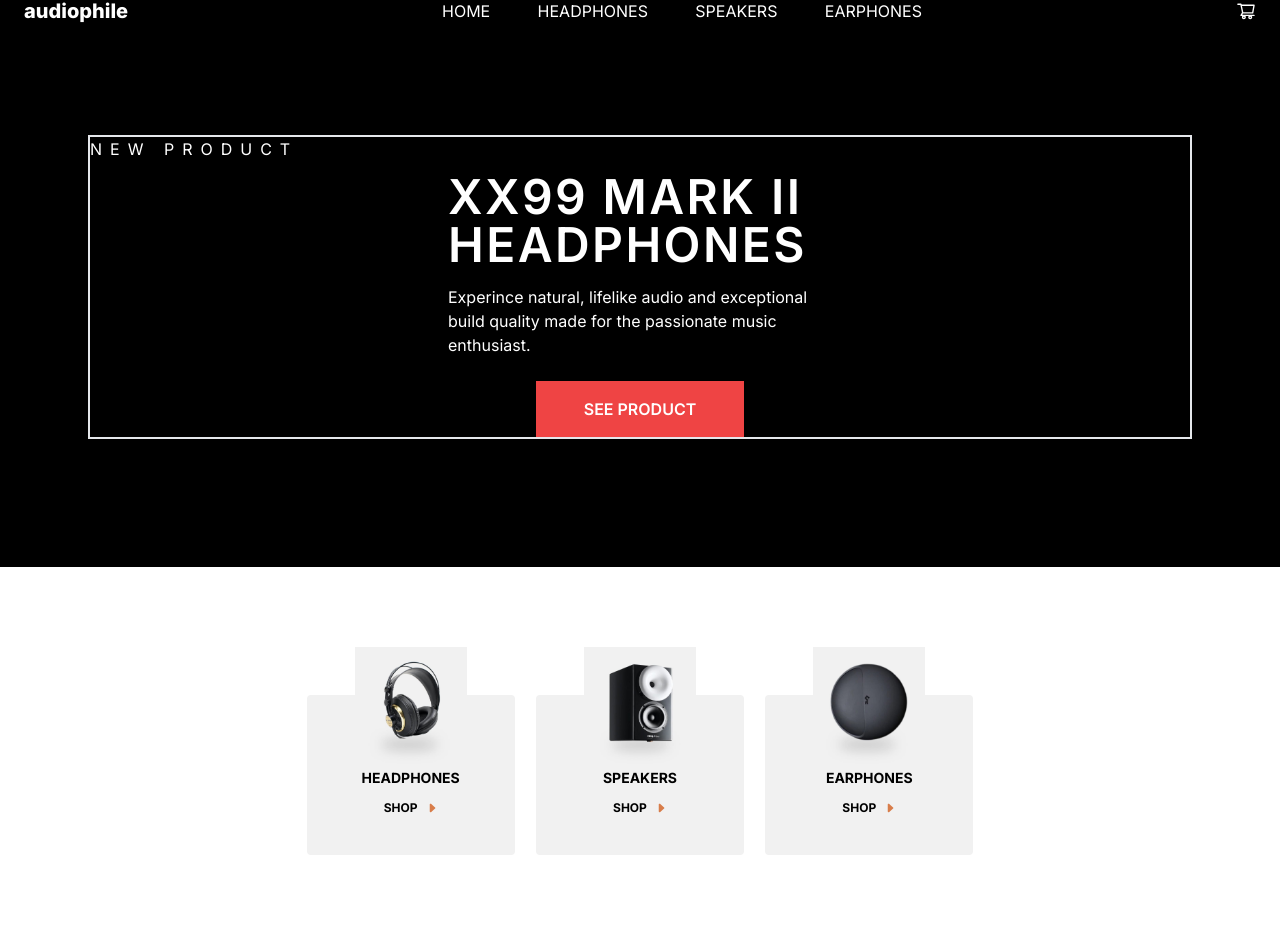
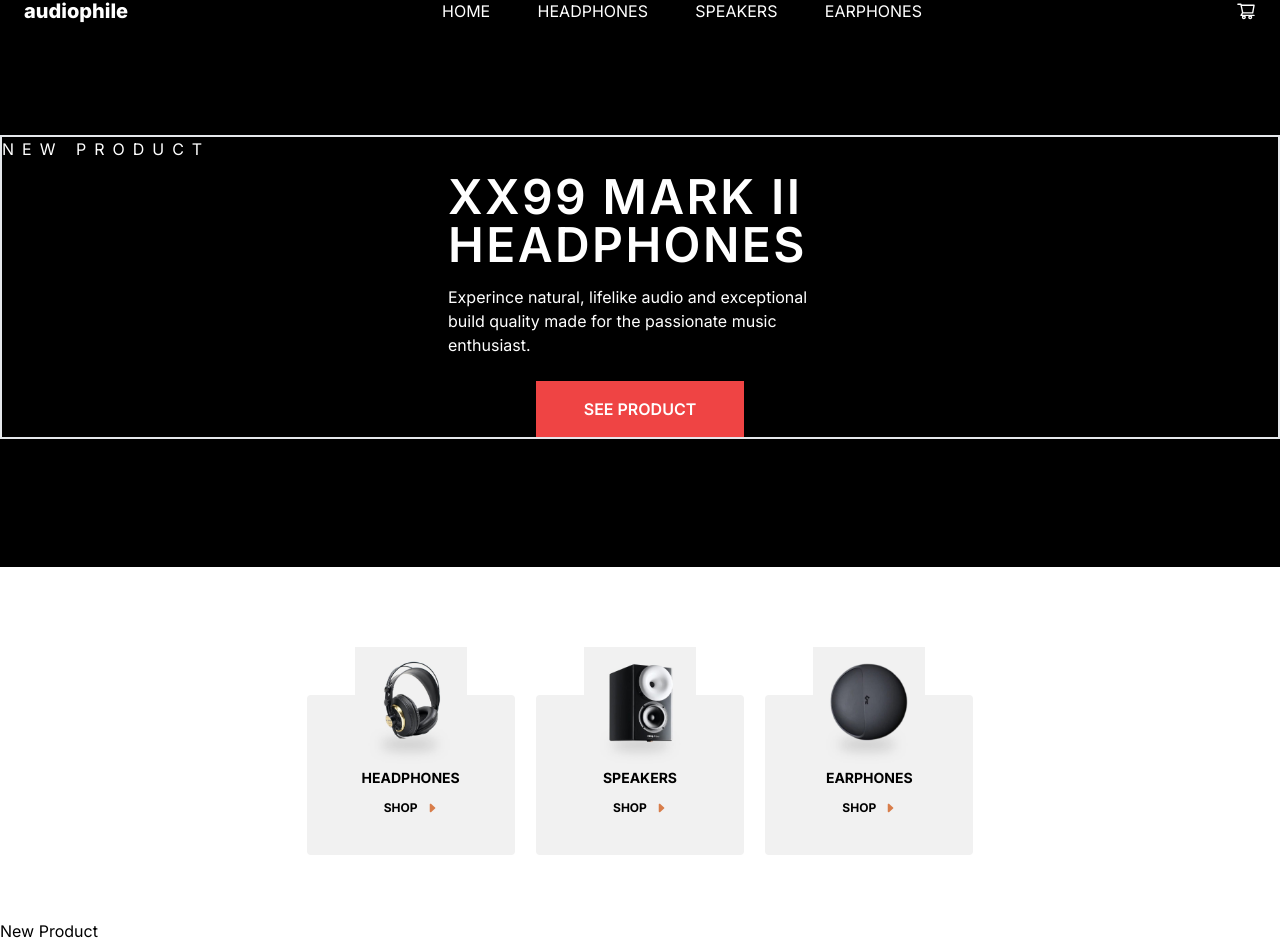
Before and after one commit to john-mathis/Audiophile, a Next.js app: page / in a window 1280 px wide. Shown: the part 17-960 px from the top of the page. Before the commit the page ends 936 px from the top, so only its background shows below. Built offline with nearby package versions, Linux system fonts and the light colour scheme.

Commit message:
product preview edits

```diff
--- a/app/components/NewProduct/NewProduct.tsx
+++ b/app/components/NewProduct/NewProduct.tsx
@@ -4,7 +4,7 @@ import CtaButton from "../common/CtaButton";
 const NewProduct = () => {
   return (
     <section className="pt-24 pb-32 mb-20 bg-black text-white ">
-      <div className="border-2 text-center md:w-[24rem] md:m-auto lg:m-0 lg:text-left lg:w-[69rem] lg:m-auto">
+      <div className="border-2 text-center md:w-[24rem] md:m-auto lg:m-0 lg:text-left lg:w-full lg:m-auto">
         <p className="uppercase tracking-[.5rem] mb-3">new product</p>
         <h1 className="uppercase m-auto text-4xl md:text-5xl w-80 md:w-96 tracking-wider font-semibold mb-4">
           xx99 mark ii headphones
--- /dev/null
+++ b/app/components/ProductPreview/ProductPreview.tsx
@@ -0,0 +1,46 @@
+import React from "react";
+import HeadphoneOne from "../../../public/assets/product-xx99-mark-two-headphones/mobile/image-product.jpg";
+import HeadphoneTwo from "../../../public/assets/product-xx99-mark-one-headphones/mobile/image-product.jpg";
+import HeadphoneThree from "../../../public/assets/product-xx59-headphones/mobile/image-product.jpg";
+
+interface ProductPreviewProps {
+  title: string;
+  description: string;
+}
+
+const ProductPreview: React.FC<ProductPreviewProps> = ({
+  title,
+  description,
+}) => {
+  return (
+    <section>
+      <img />
+      <p>New Product</p>
+      {title}
+      {description}
+    </section>
+  );
+};
+
+const Headphones = [
+  {
+    img: HeadphoneOne,
+    title: "XX99 Mark II Headphones",
+    desription:
+      "The new XX99 Mark II headphones is the pinnacle of pristine audio. It redefines your premium headphone experience by reproducing the balanced depth and precision of studio-quality sound.",
+  },
+  {
+    img: HeadphoneTwo,
+    title: "XX99 Mark I Headphones",
+    desription:
+      "As the gold standard for headphones, the classic XX99 Mark I offers detailed and accurate audio reproduction for audiophiles, mixing engineers, and music aficionados alike in studios and on the go.",
+  },
+  {
+    img: HeadphoneThree,
+    title: "XX59 Headphones",
+    desription:
+      "Enjoy your audio almost anywhere and customize it to your specific tastes with the XX59 headphones. The stylish yet durable versatile wireless headset is a brilliant companion at home or on the move. ",
+  },
+];
+
+export default ProductPreview;
--- a/app/page.tsx
+++ b/app/page.tsx
@@ -3,6 +3,7 @@ import Navbar from "./components/Navbar/Navbar";
 import "../app/globals.css";
 import NewProduct from "./components/NewProduct/NewProduct";
 import Categories from "./components/Categories/Categories";
+import ProductPreview from "./components/ProductPreview/ProductPreview";
 
 export default function Home() {
   return (
@@ -10,6 +11,7 @@ export default function Home() {
       <Navbar />
       <NewProduct />
       <Categories />
+      <ProductPreview />
     </main>
   );
 }
```
